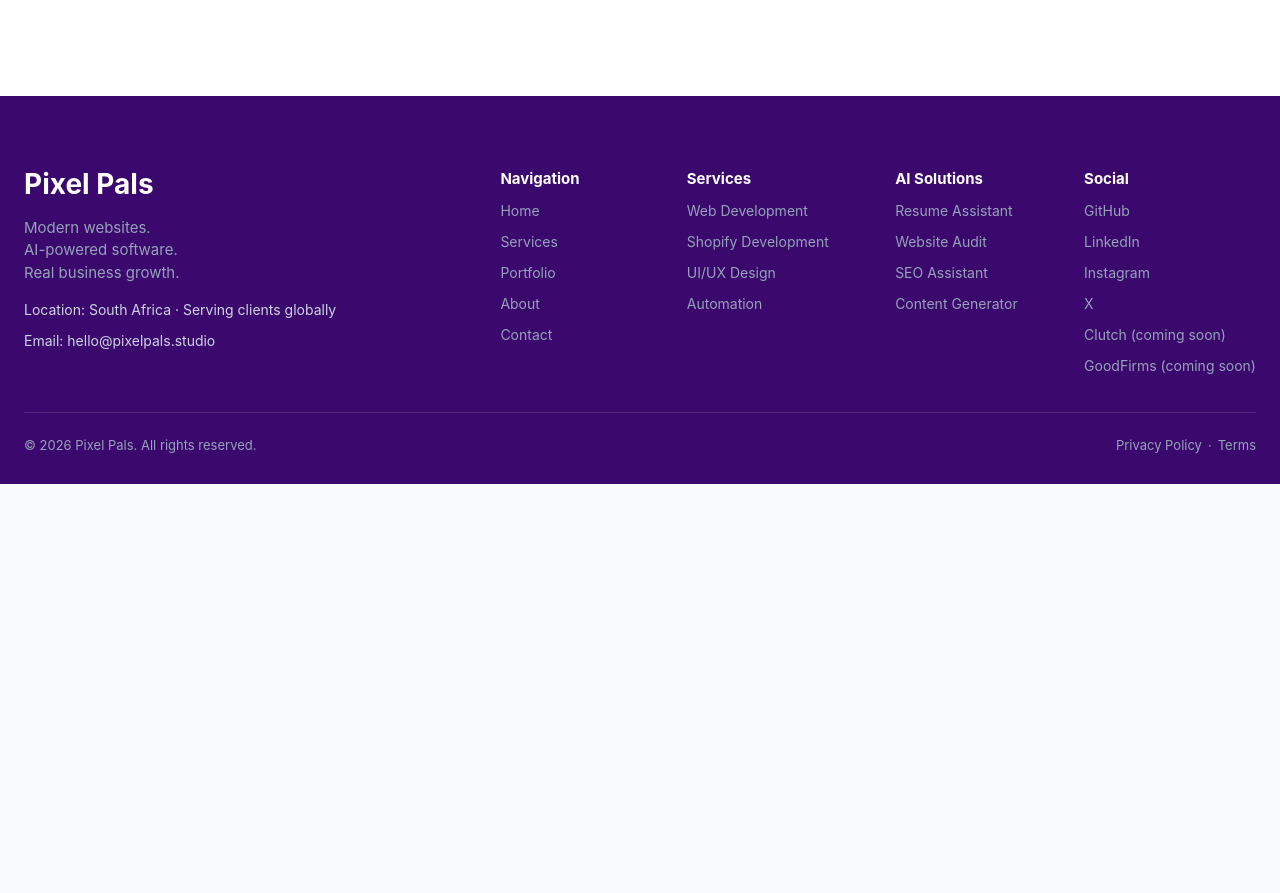
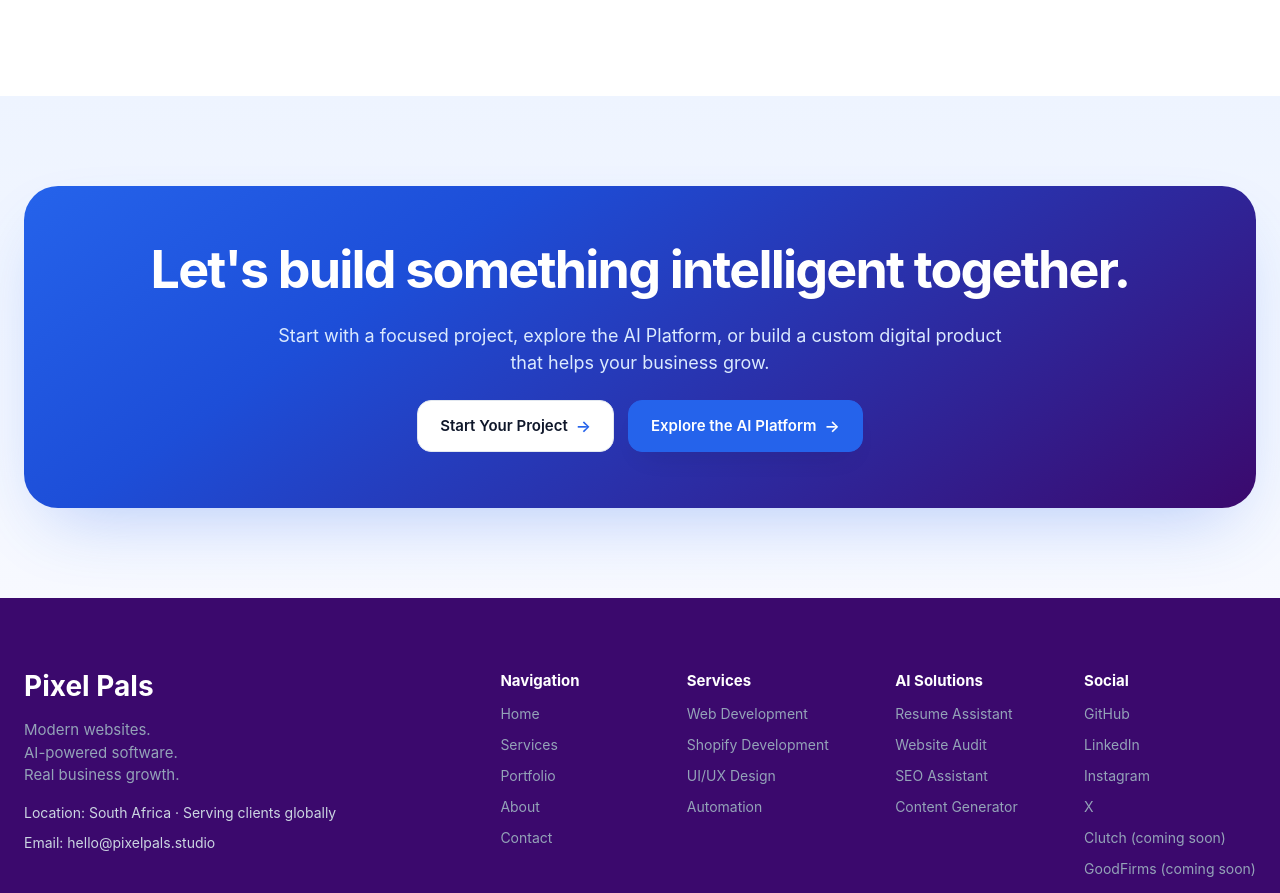
Before and after one commit to biancakisten/pixelpals, a Next.js app: page / in a window 1280 px wide. Shown: the part 4005-4898 px from the top of the page. Before the commit the page ends 4489 px from the top, so only its background shows below. Built offline with nearby package versions, Linux system fonts and the light colour scheme.

Commit message:
end banner

```diff
--- a/app/page.jsx
+++ b/app/page.jsx
@@ -3,6 +3,7 @@
 import AIPlatform from '../components/AIPlatform';
 import WhyPixelPals from '../components/WhyPixelPals';
 import ProcessSection from '../components/ProcessSection';
+import EndPageBanner from '../components/EndPageBanner';
 import Footer from '../components/Footer';
 
 export default function HomePage() {
@@ -13,6 +14,7 @@
       <AIPlatform />
       <WhyPixelPals />
       <ProcessSection />
+      <EndPageBanner />
       <Footer />
     </main>
   );
```
